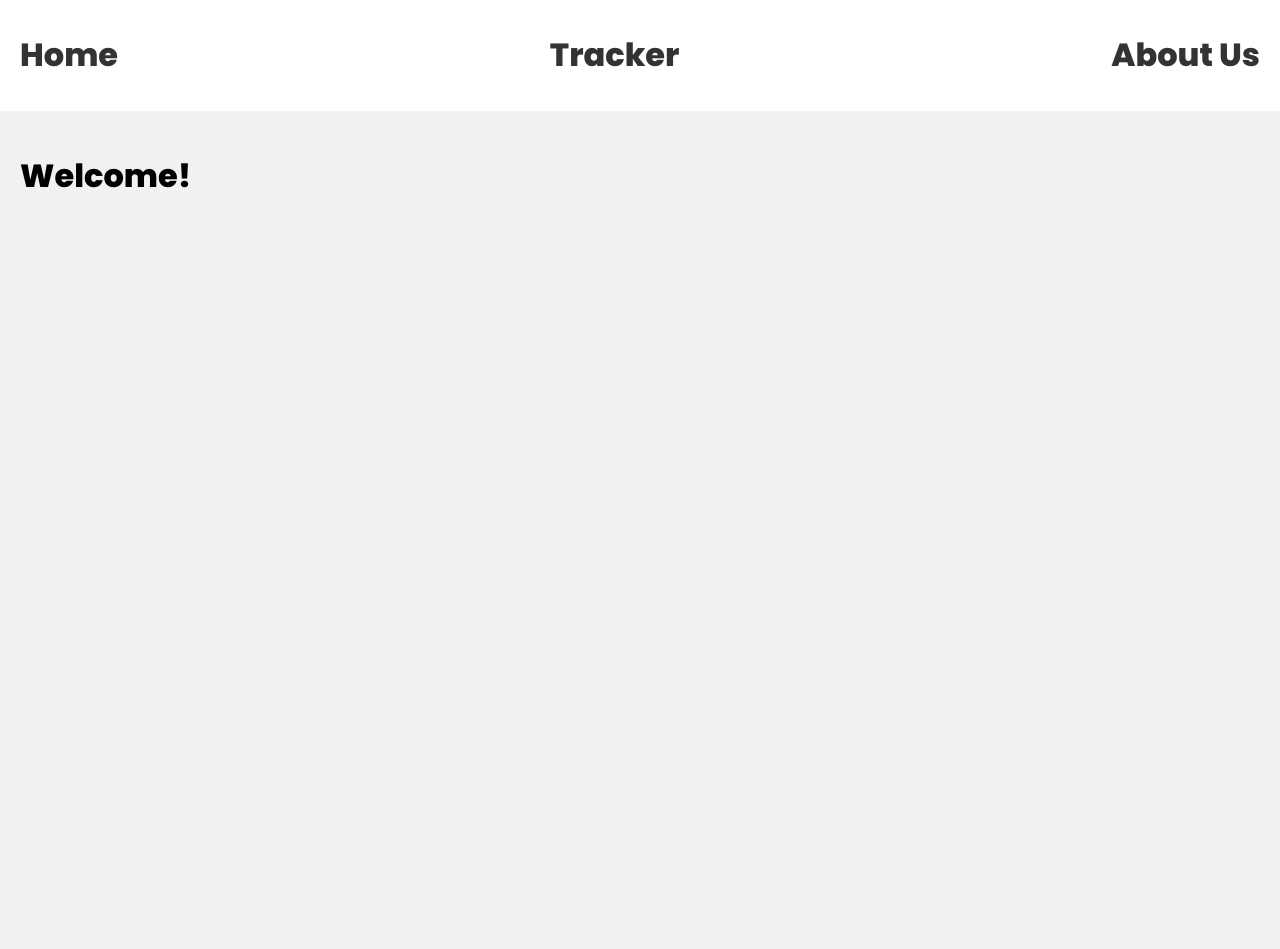
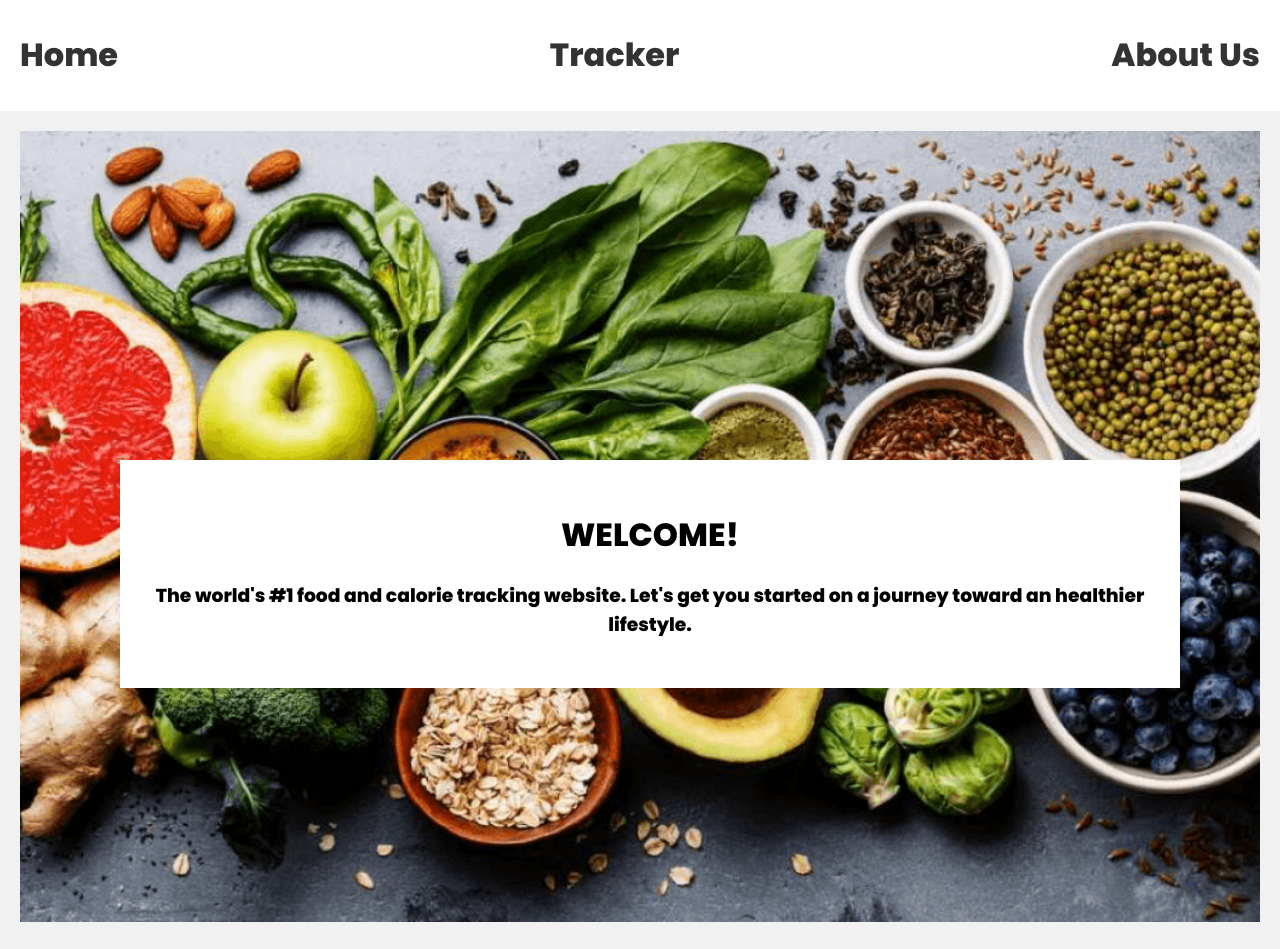
Before and after one commit to austinsipp/Milestone2-AustinBranch, a React (Create React App) app in the folder frontend/: page / in a window 1280 px wide. Before the commit the page ends 800 px from the top, so only its background shows below. Built offline with nearby package versions, Linux system fonts and the light colour scheme.

Commit message:
created homepage

```diff
--- a/frontend/src/index.css
+++ b/frontend/src/index.css
@@ -133,3 +133,20 @@ div.error {
 input.error {
   border: 1px solid var(--error);
 }
+
+.intro {
+  text-align: center;
+  background-color: white;
+  padding: 30px;
+  margin: 100px;
+  position: absolute;
+  top: 45%;
+  }
+
+
+  img {
+  padding: 0;
+  margin: 0;
+  align-content: center;
+  width: 100%;
+  }
--- a/frontend/src/pages/home.js
+++ b/frontend/src/pages/home.js
@@ -1,7 +1,16 @@
+import homeImage from '../images/home-image.png'
+
+
 const Home = () =>{
-    return (
-        <h1>Welcome!</h1>
-    )
+    return <div>
+        <img src={homeImage} alt="Nutritious foods" />
+        <div class="intro">
+            <h1>WELCOME!</h1>
+            <h3>The world's #1 food and calorie tracking website.
+            Let's get you started on a journey toward an healthier lifestyle.</h3>
+        </div>
+    </div>
 }
 
+
 export default Home
```
Also changed, not shown: frontend/src/images/home-image.png (added).
